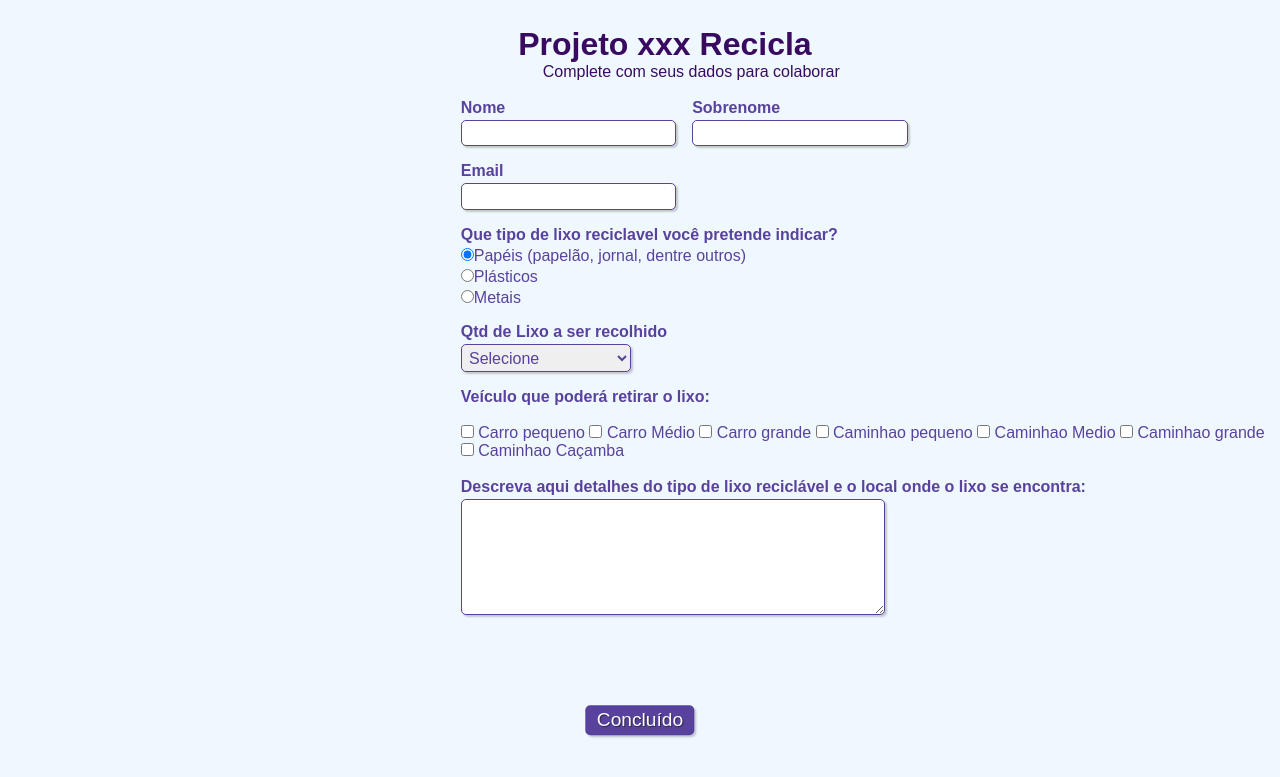
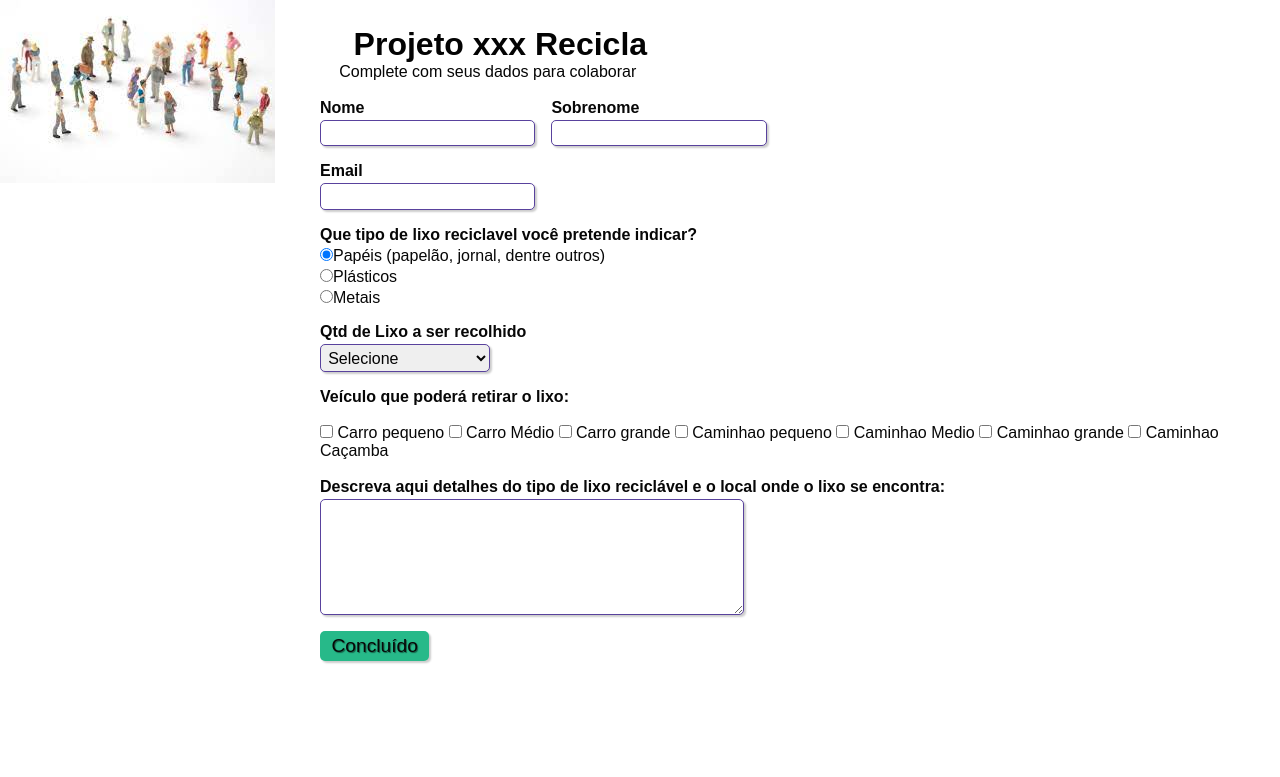
Before and after one commit to wellingtonfsilva/ProjetoClienteServidor, a PHP site: page / in a window 1280 px wide. Shown: the top 777 px of the page. Run offline with PHP 8.4, Linux system fonts and the light colour scheme.

Commit message:
aula 1
modificaçao do codigo e inicializaçao do projeto

```diff
--- a/formulario.css
+++ b/formulario.css
@@ -7,15 +7,15 @@
 /* Elementos com o ID "titulo" */
 #titulo {
     font-family: sans-serif;
-    color: #380B61;
-    margin-left: 7%;
+    color: #030303;
+    margin-left: 3.5%;
 }
 
 /* Elementos com o ID "subtitulo" */
 #subtitulo {
     font-family: sans-serif;
-    color: #380B61;
-    margin-left: 10%;
+    color: #050505;
+    margin-left: 2%;
 }
 
 #check{
@@ -29,11 +29,13 @@ fieldset {
 
 /* Elemento de tag <body> */
 body{
-    background-color: #F0F8FF;
+    background-image: url("../ProjetoClienteServidor/fundo.jpg");
+    background-repeat: no-repeat;
+    background-image: 100% ;
     font-family: sans-serif;
     font-size: 1em;
-    color: #59429d;
-    margin-left: 36%;
+    color: #070707;
+    margin-left: 25%;
     margin-top: 2%;
     justify-content: center;
 }
@@ -42,7 +44,7 @@ body{
 input, select, textarea, button {
     font-family: sans-serif;
     font-size: 1em;
-    color: #59429d;
+    color: #050505;
     border-radius: 5px;
 }
 
@@ -64,7 +66,7 @@ input, select, textarea, button {
 /* Elementos de classe "campo" de tag <label> */
 .campo label {
     margin-bottom: 0.2em;
-    color: #59429d;
+    color: #070707;
     display: block;
 }
 
@@ -89,29 +91,26 @@ fieldset.grupo .campo {
 
 /* Elemento de classe "campo" com tag <input>, <select> e <textarea> tocas com estado da pseudoclasse "focus"*/
 .campo input:focus, .campo select:focus, .campo textarea:focus {
-    background: #E0E0F8;
+    background: #f8f4f4;
 }
 
 /* Elemento de classe "botao" */
 .botao {
     font-size: 1.2em;
-    background: #59429d;
+    background: #27b989;
     border: 0;
     margin-bottom: 1em;
-    color: #ffffff;
+    color: #080808;
     padding: 0.2em 0.6em;
     box-shadow: 2px 2px 2px rgba(0,0,0,0.2);
     text-shadow: 1px 1px 1px rgba(0,0,0,0.5);
-    position: absolute;
-    top: 90%;
-    left: 50%;
-    margin-right: -50%;
-    transform: translate(-50%, -50%)
+
+
 }
 
 /* Elemento de classe "botao" com o estado da pseudoclasse "hover" */
 .botao:hover {
-    background: #CCBBFF;
+    background: #43d66f;
     box-shadow: inset 2px 2px 2px rgba(0,0,0,0.2);
     text-shadow: none;
 }
@@ -119,4 +118,5 @@ fieldset.grupo .campo {
 /* Elementos de classe botão e de tag <select> */
 .botao, select{
     cursor: pointer;
+
 }
```
Also changed, not shown: fundo.jpg (renamed from imagem/fundo.jpg).
